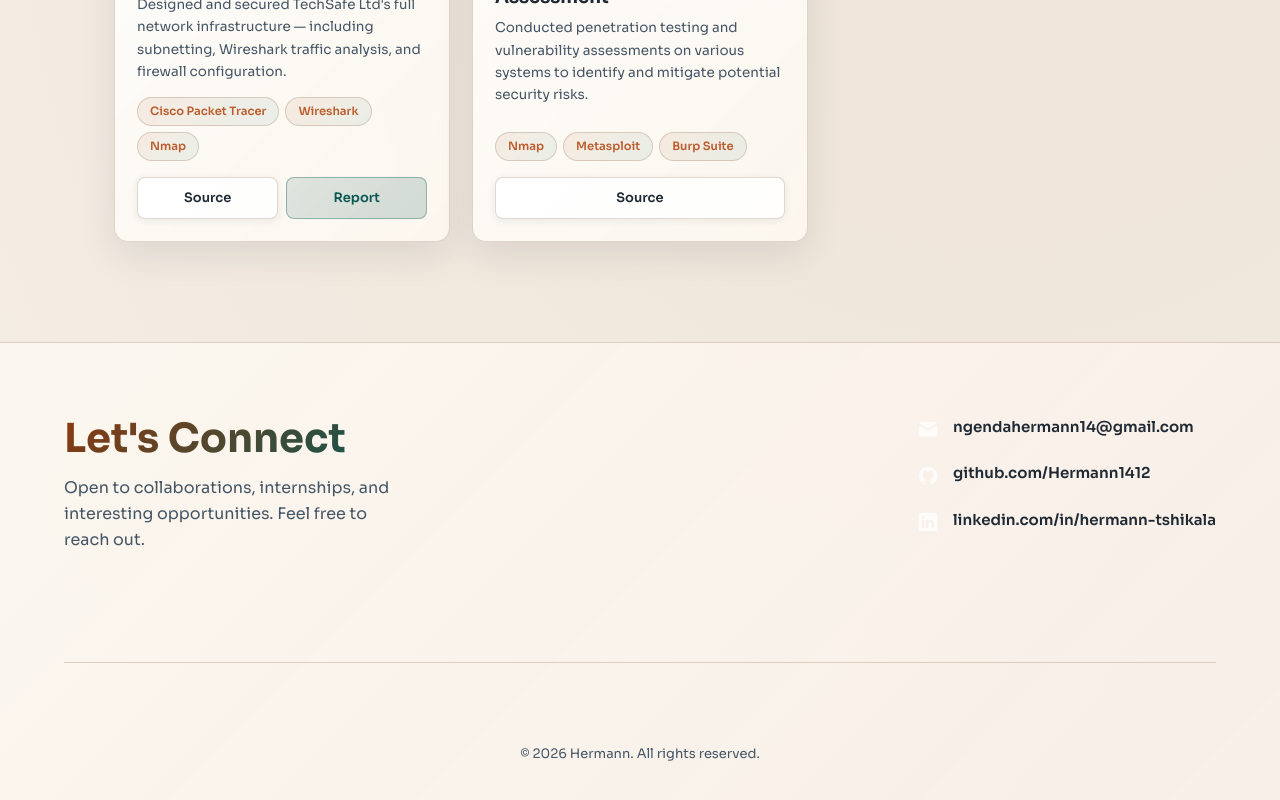
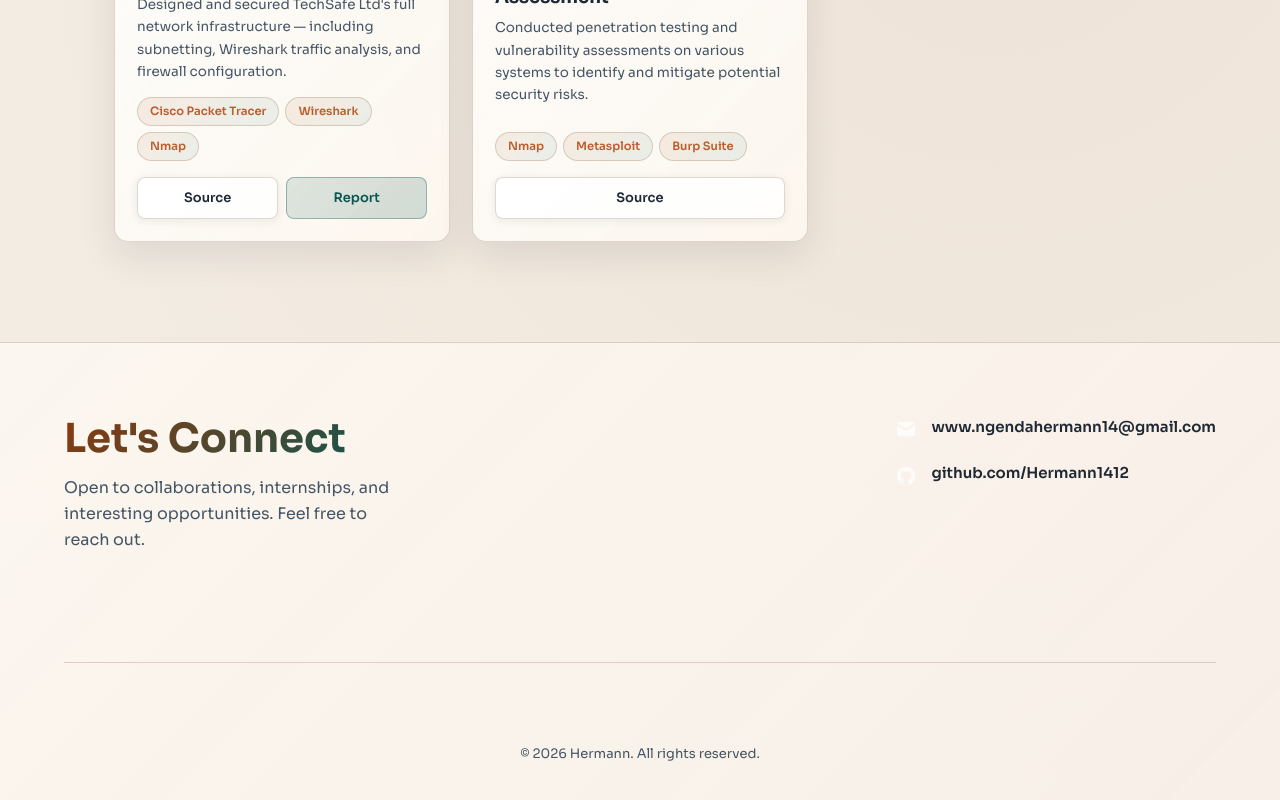
Before and after one commit to Hermann1412/my-portfolio, a React (Vite) app: page / in a window 1280 px wide. Shown: the part 5586-6386 px from the top of the page. Built offline with nearby package versions, Linux system fonts and the light colour scheme.

Commit message:
change eamil

```diff
--- a/src/components/Contact/Contact.jsx
+++ b/src/components/Contact/Contact.jsx
@@ -18,18 +18,12 @@ export const Contact = () => {
         <ul className={styles.links}>
           <li className={styles.link}>
             <img src={getImageUrl("contact/emailIcon.png")} alt="Email icon" />
-            <a href="mailto:ngendahermann14@gmail.com">ngendahermann14@gmail.com</a>
+            <a href="mailto:www.ngendahermann14@gmail.com">www.ngendahermann14@gmail.com</a>
           </li>
           <li className={styles.link}>
             <img src={getImageUrl("contact/githubIcon.png")} alt="Github icon" />
             <a href="https://github.com/Hermann1412" target="_blank" rel="noopener noreferrer">
               github.com/Hermann1412
-            </a>
-          </li>
-          <li className={styles.link}>
-            <img src={getImageUrl("contact/linkedinIcon.png")} alt="LinkedIn icon" />
-            <a href="https://www.linkedin.com/in/hermann-tshikala/" target="_blank" rel="noopener noreferrer">
-              linkedin.com/in/hermann-tshikala
             </a>
           </li>
         </ul>
--- a/src/components/Hero/Hero.jsx
+++ b/src/components/Hero/Hero.jsx
@@ -19,7 +19,7 @@ export const Hero = () => {
         <p className={styles.description}>{t.hero.description}</p>
 
         <div className={styles.actions}>
-          <a href="mailto:ngendahermann14@gmail.com" className={styles.contactBtn}>
+          <a href="mailto:www.ngendahermann14@gmail.com" className={styles.contactBtn}>
             {t.hero.contactButton}
           </a>
           <a href="#projects" className={styles.projectsBtn}>
```
